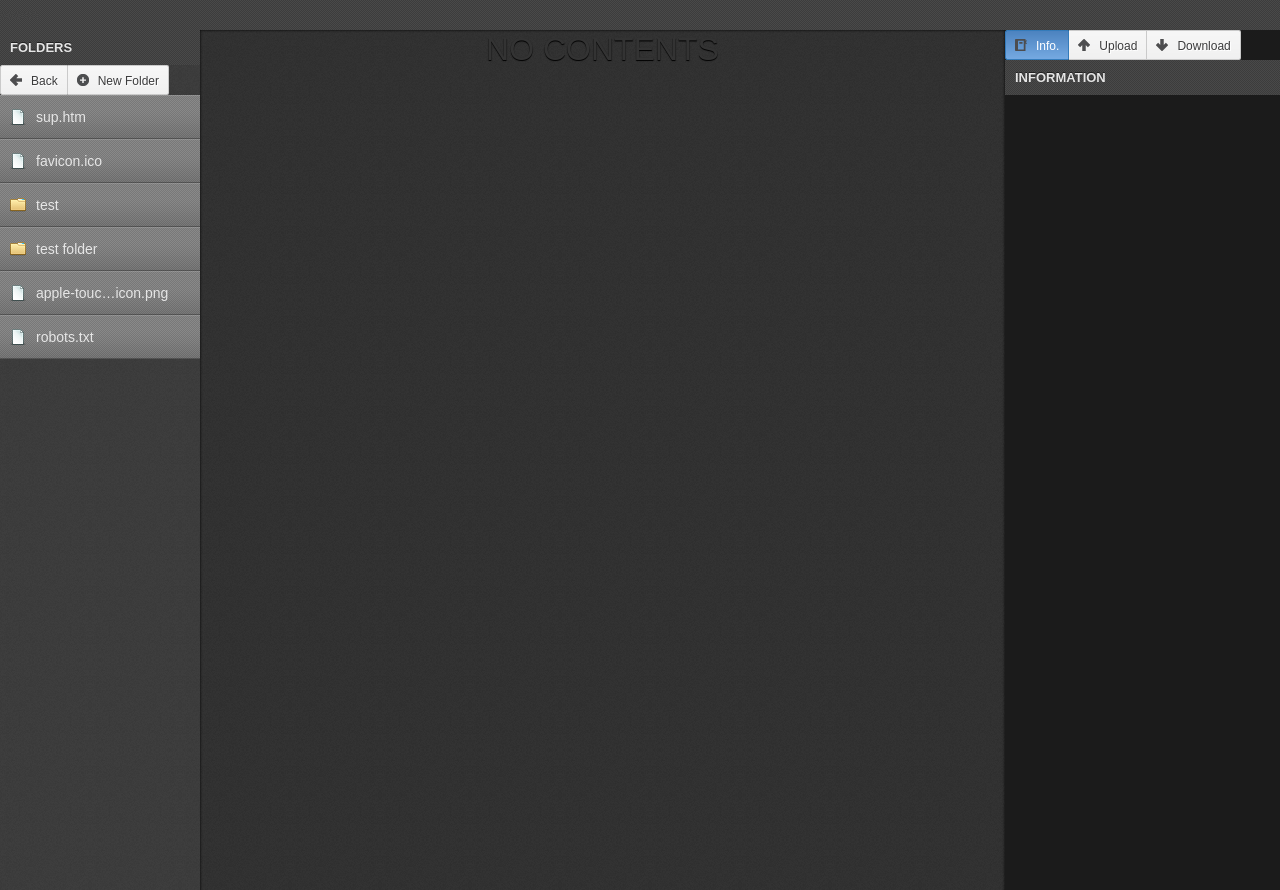
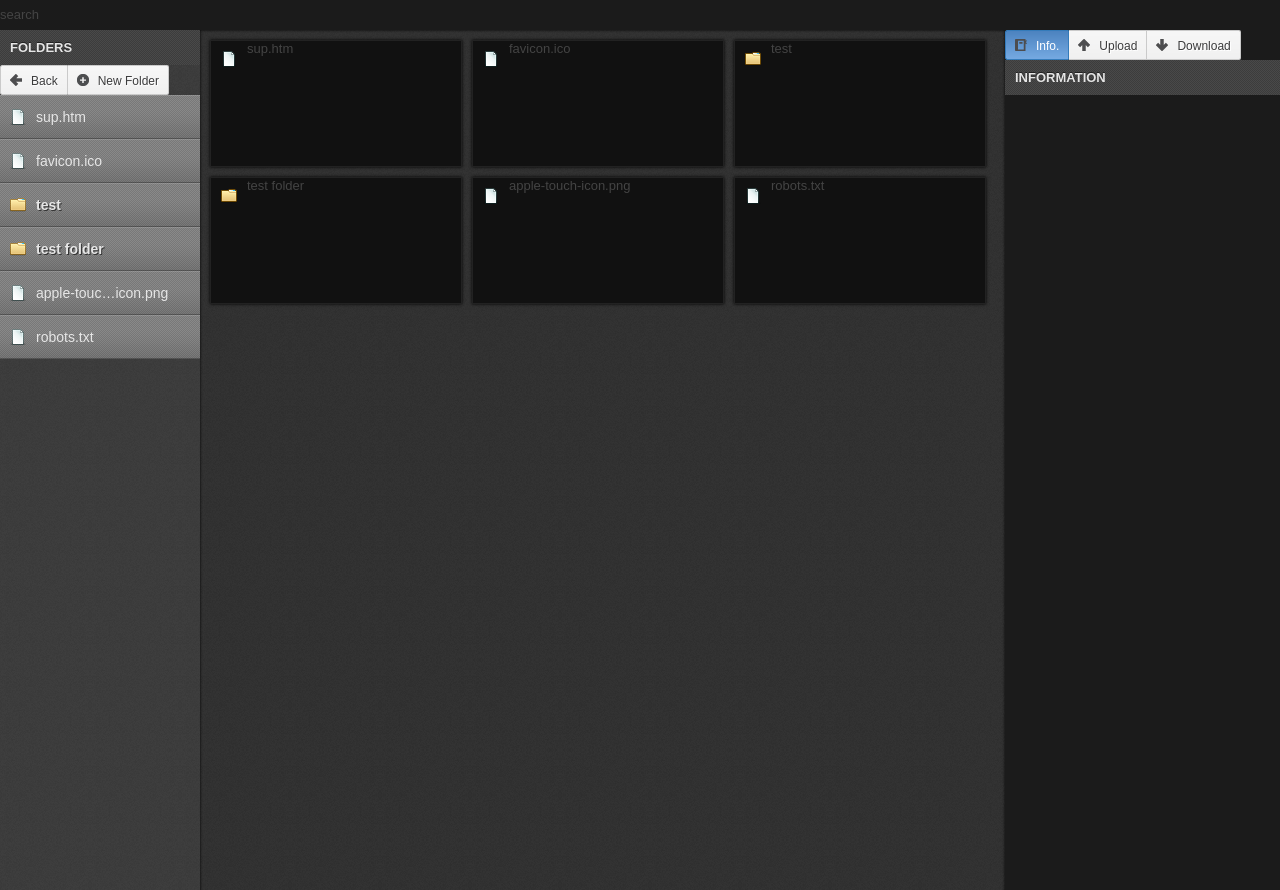
Before and after one commit to twmulloy/File-Manager, a CodeIgniter app: page / in a window 1280 px wide. Run offline with CodeIgniter, Linux system fonts and the light colour scheme; some libraries are stand-ins or nearby versions.

Commit message:
stack build, panes

```diff
--- a/application/manager/controllers/home.php
+++ b/application/manager/controllers/home.php
@@ -10,7 +10,7 @@ class Home extends CI_Controller {
 	function index()
 	{
 		// get root file tree
-		$tree['dir_content'] = $this->storage->getDirectory();
+		$tree['dir_content'] = $stack['dir_content'] = $this->storage->getDirectory();
 
 		#echo '<pre>';
 		#print_r($tree['dir_content']);
@@ -18,7 +18,7 @@ class Home extends CI_Controller {
 		$data['tree'] = $this->load->view('tree', $tree, true);
 
 		// get file stack
-		$data['stack'] = $this->load->view('stack', null, true);
+		$data['stack'] = $this->load->view('stack', $stack, true);
 
 		// information, upload queue, export panes
 		$data['pane'] = $this->load->view('pane', null, true);
--- a/application/manager/views/pane.php
+++ b/application/manager/views/pane.php
@@ -20,7 +20,16 @@
 	<div id="pane-download" class="droppable">
 		<h3>Download Queue</h3>
 		<ul class="queue">
-
+			<li>Some file</li>
+			<li>Some file</li>
+			<li>Some file</li>
+			<li>Some file</li>
+			<li>Some file</li>
+			<li>Some file</li>
+			<li>Some file</li>
+			<li>Some file</li>
+			<li>Some file</li>
+			<li>Some file</li>
 		</ul>
 
 	</div>
--- a/application/manager/views/stack.php
+++ b/application/manager/views/stack.php
@@ -1,11 +1,14 @@
-<?php if(isset($stack)): ?>
+<?php if(isset($dir_content)): ?>
 <ul class="stack">
-	<?php foreach($stack as $item): ?>
-	<li>Lorem ipsum dolor sit amet, consectetuer adipiscing elit.</li>
+	<?php foreach($dir_content as $item): ?>
+	<li>
+		<span class="icon <?=$item['type']?>"></span>
+		<?=$item['name']?>
+	</li>
 	<?php endforeach; ?>
 </ul>
 <?php else: ?>
 <div class="silhouette">
-	<p>No contents</p>
+	<p>Empty</p>
 </div>
 <?php endif; ?>
--- a/css/admin.css
+++ b/css/admin.css
@@ -154,23 +154,25 @@ body{
 }
 /* Header styles */
 #frame #header {
-	background: url('img/bg.mesh.png');
 	line-height: 30px;
 }
 /* left region */
 #frame #w{
 	background: url('img/bg.light.png');
 	position: relative;
-	z-index: 0;
+	z-index: 1;
 }
 /* center */
 #frame #c{
 	background: url('img/bg.png');
 	overflow-y: auto;
-	z-index: 2;
+	z-index: 10;
 	position: relative;
 	box-shadow: inset 0 0 3px #000;
 	-moz-box-shadow: inset 0 0 3px #000;
+}
+#frame #e{
+
 }
 
 
@@ -182,12 +184,16 @@ body{
 #frame .stack{
 	margin: 5px;
 }
-#frame .stack > *{
-	border: 1px solid #000;
-	width: 150px;
-	height: 150px;
+#frame .stack > li{
+	background: #111;
+	width: 250px;
+	height: 125px;
 	float: left;
 	margin: 5px;
+	display: block;
+	border: 1px solid #222;
+	box-shadow: 0 0 3px #000;
+	-moz-box-shadow: 0 0 3px #000;
 }
 
 /* vertical list */
@@ -224,10 +230,11 @@ body{
 #frame .list > li{
 	background: #777 url('img/bg.list.item.png') repeat-x;
 }
-#frame .list > li .directory{
+#frame .list > li .folder{
 	font-weight: 600;
+	text-shadow: #333 1px 1px 0;
 }
-#frame .list > li .directory:hover{
+#frame .list > li:hover{
 	background-image: url('img/bg.list.item.hover.png');
 }
 #frame .list > li > *{
@@ -268,15 +275,41 @@ body{
 	background-position: center center;
 	float: left;
 }
-#frame .list .icon.folder{
+#frame .stack .icon{
+	display: block;
+	width: 16px;
+	height: 16px;
+	margin: 10px;
+	background-repeat: no-repeat;
+	background-position: center center;
+	float: left;
+}
+#frame li .icon.folder{
 	background-image: url('img/folder-horizontal.png');
 }
-#frame .list .icon.folder-open{
+#frame li .icon.folder-open{
 	background-image: url('img/folder-horizontal-open.png');
 }
-#frame .list .icon.file{
+#frame li .icon.file{
 	background-image: url('img/document.png');
 }
+
+#frame .queue > li{
+	background: url('img/bg.mesh.png');
+}
+
+#frame .queue > li:hover{
+
+}
+#frame .queue > li{
+	font-size: 12px;
+	color: #E6E6E6;
+	text-decoration: none;
+	display: block;
+	padding: 0 10px;
+	height: 30px;
+}
+
 
 /* background information */
 #frame .silhouette{
--- a/js/script.js
+++ b/js/script.js
@@ -4,11 +4,17 @@ function setFrameHeight(height){
 	return false;
 }
 
+var globals = {
+	originalIndex: 0,
+	paneWidth: 0
+};
+
 $(function(){
 
 	// hide loading
 	$('.loading').hide();
 
+	// set globals, most dimensions from css
 	// start params object with needed csrf
 	var params = $('input[name^="csrf_token_"]').closest('form').serializeArray();
 
@@ -42,6 +48,9 @@ $(function(){
 			tree.animate({'left':'+=200'}, 250, function(){
 				// remove forward tree
 				tree.eq(treePosition + 1).remove();
+				// clear stack
+				$('.stack', '#c').empty();
+
 			});
 		}
 		return false;
@@ -61,16 +70,19 @@ $(function(){
 			{name:'path', value: path}
 		);
 
+		// get and load next tree layer
 		$.ajax({
 				url : '/partial/tree',
 				data: params,
 				type: 'post',
 				dataType: 'json',
 				beforeSend: function(){
+					// trigger tree loading
 					parent.find('.loading').show();
+					// trigger stack loading
+					$('.loading', '#c').show();
 				},
 				success: function(resp){
-
 					// don't do anything with false
 					if(!resp) return false;
 
@@ -81,19 +93,34 @@ $(function(){
 						'left': 200
 					});
 
+					// empty stack list in main window, otherwise create it
+					var stack = $('.stack', '#c');
+					if(stack.length){ stack.empty(); }
+					else{ stack = $('<ul/>').addClass('stack').appendTo('#c'); }
+
 					// slide tree over
 					parent.children('.list').animate({'left':'-=200'}, 250);
-					// build new tree
 					$.each(resp, function(){
+							// build new tree
 							$('<li>').append(
 								$('<a/>').attr({'href':'#'+this.relative_path+'/'+this.name}).addClass(this.type).html(this.name).prepend(
 									$('<span/>').addClass('icon '+this.type)
 								)
 							).appendTo(parent.children('.list:last-child'));
+
+							// since tree data is similar to stack data build stack using this same loop
+							$('<li>').append(
+								$('<span/>').addClass('icon '+this.type)
+							).appendTo(stack);
+
 					});
+
+
 				},
 				complete: function(){
+					// end loading
 					parent.find('.loading').hide();
+					$('.loading', '#c').hide();
 				}
 		});
 
@@ -139,7 +166,36 @@ $(function(){
 	});
 
 	// download queue pane is droppable
-	$('#pane-download', '#e').droppable();
+	$('#pane-download', '#e').droppable({
+		accept: '#c .stack > li'
+	});
+	// stack items are draggable
+	$('.stack > li', '#c').draggable({
+		revert: true,
+		scroll: false,
+		stack: '',
+		zIndex: 10,
+		//helper: 'clone', // causing issues with redragging
+		start: function(event, ui) {
+			// record original pane position to global
+			globals.originalIndex = $('.control .button.active', '#e').index();
+			globals.paneWidth = $('.pane > div', '#e').width();
+
+			// index of download pane
+			var downloadIndex = $('.control .button.download', '#e').index();
+			// change to pane-download
+			$('.pane', '#e').animate({
+				'marginLeft': -downloadIndex*globals.paneWidth
+			}, 500);
+
+		},
+		stop: function(event, ui) {
+			// scroll back to original pane
+			$('.pane', '#e').animate({
+				'marginLeft': -globals.originalIndex*globals.paneWidth
+			}, 500);
+		}
+	}).disableSelection();
 
 
 
```
